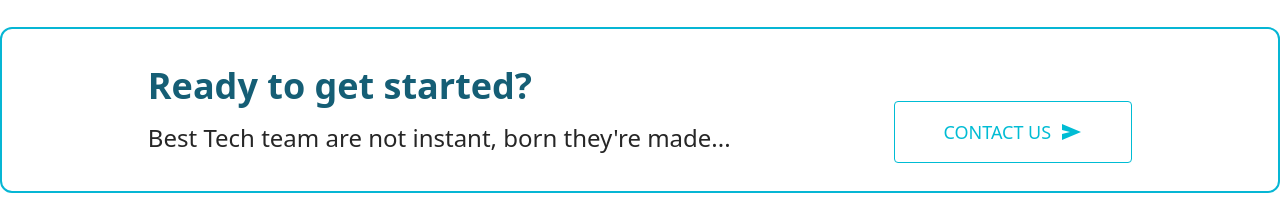
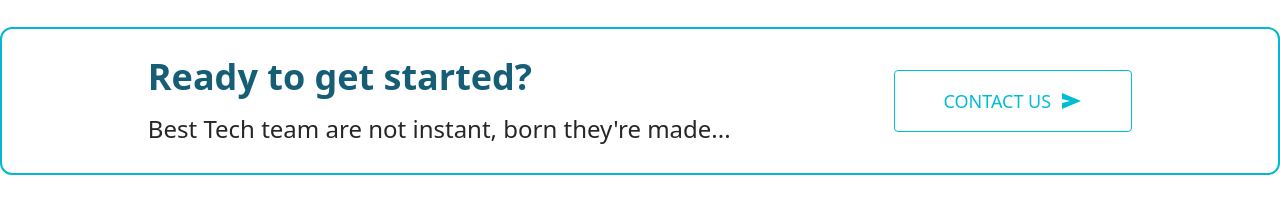
Before and after one commit to Jdelbarcogarza/dmx-frontend-challenge, a Nuxt app: page / in a window 1280 px wide. Shown: the part 1115-1328 px from the top of the page. Built offline with nearby package versions, Linux system fonts and the light colour scheme.

Commit message:
rmeoved mt on md screen

```diff
--- a/components/ContactBanner.vue
+++ b/components/ContactBanner.vue
@@ -10,7 +10,7 @@
 		</div>
 		<a
 			href="#"
-			class="hover:bg-primary-800 focus:ring-primary-300 inline-flex w-fit items-center justify-center rounded border border-primary md:px-12 md:py-4 text-center text-lg font-medium uppercase text-primary focus:ring-4 px-6 py-2 sm:mt-11"
+			class="hover:bg-primary-800 focus:ring-primary-300 inline-flex w-fit items-center justify-center rounded border border-primary md:px-12 md:py-4 text-center text-lg font-medium uppercase text-primary focus:ring-4 px-6 py-2 mt-11 md:mt-0"
 		>
 			contact us
 			<svg
```
